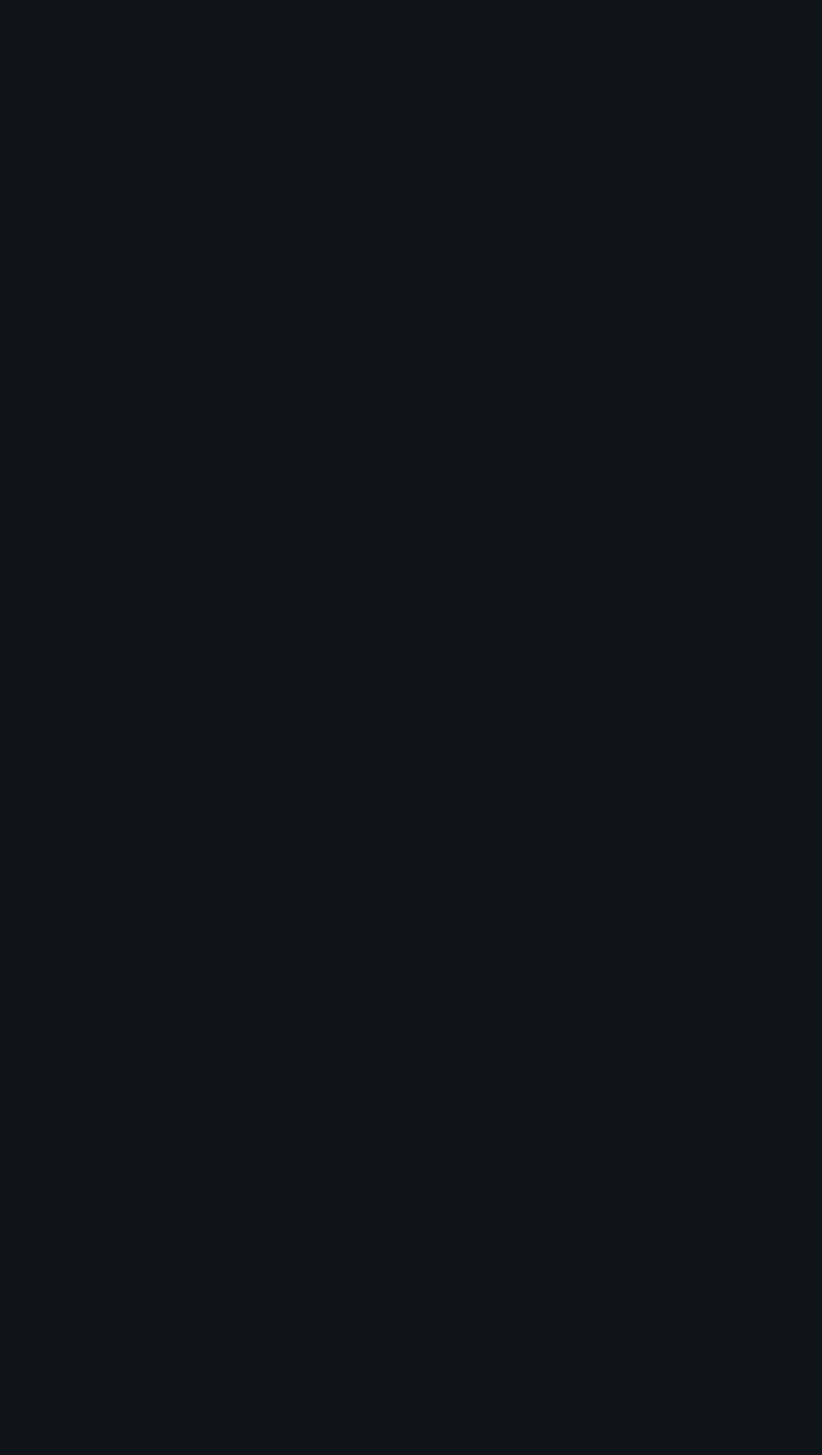
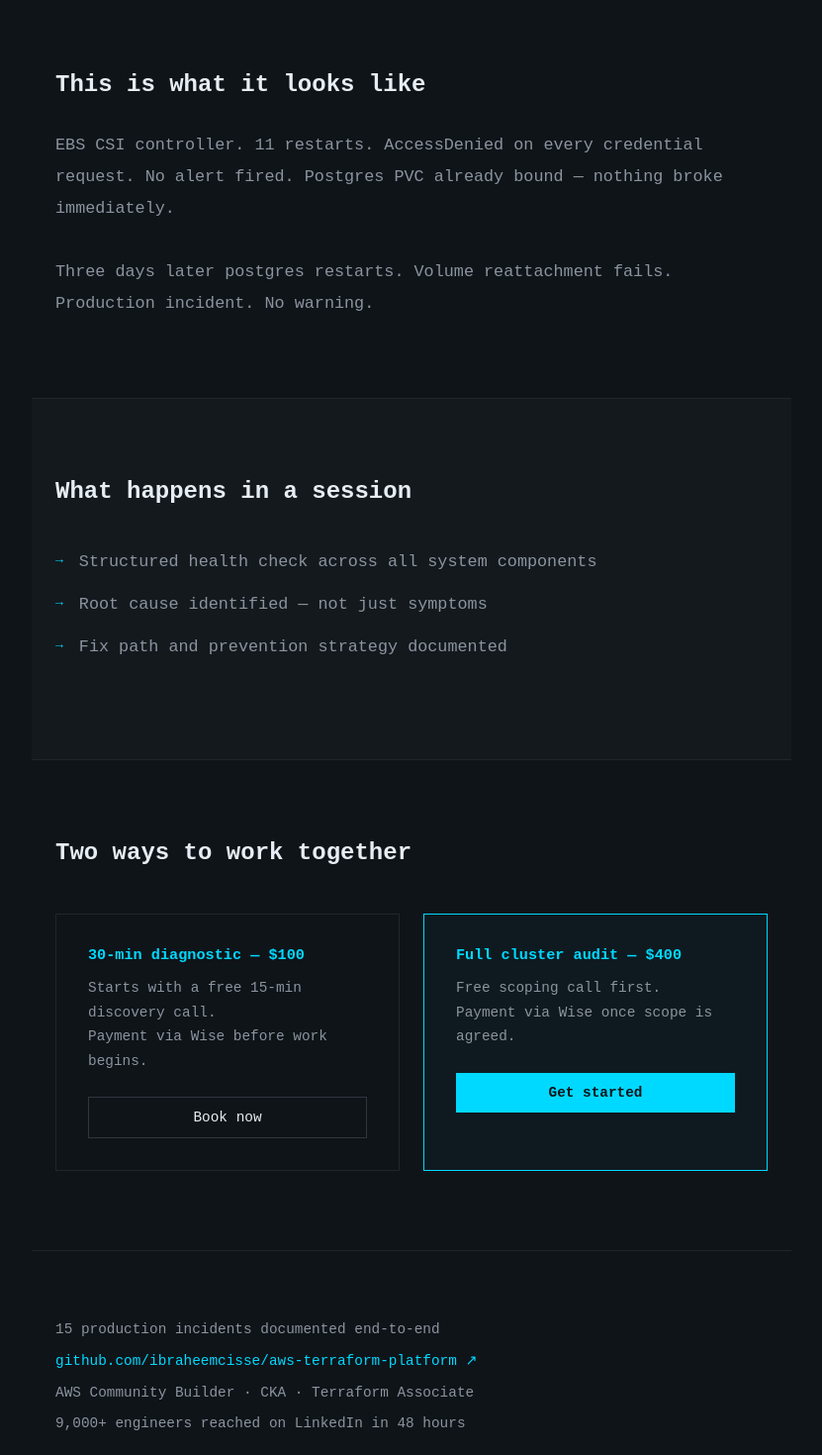
Before and after one commit to ibraheemcisse/ioc-labs, a React (Vite) app: page / in a window 1280 px wide. Shown: the part 1260-2730 px from the top of the page at 99% size, without its empty margins (224-1055 px from the left). Before the commit the page ends 800 px from the top, so only its background shows below. Built offline with nearby package versions, Linux system fonts and the light colour scheme.

Commit message:
fix: full landing page all sections

```diff
--- a/src/App.tsx
+++ b/src/App.tsx
@@ -1,6 +1,8 @@
 export default function App() {
   return (
     <div style={{fontFamily: 'monospace', background: '#0f1419', color: '#e6edf3', minHeight: '100vh'}}>
+
+      {/* Hero */}
       <section style={{padding: '120px 24px 80px', borderBottom: '1px solid #21262d', maxWidth: '768px', margin: '0 auto'}}>
         <h1 style={{fontSize: 'clamp(2rem, 6vw, 4rem)', fontWeight: 'bold', lineHeight: 1.2, marginBottom: '32px'}}>
           Your cluster looks healthy.<br/>
@@ -22,6 +24,113 @@ export default function App() {
           </a>
         </div>
       </section>
+
+      {/* Video */}
+      <section style={{padding: '80px 24px', borderBottom: '1px solid #21262d', maxWidth: '768px', margin: '0 auto'}}>
+        <div style={{position: 'relative', paddingBottom: '56.25%', height: 0, overflow: 'hidden'}}>
+          <iframe
+            style={{position: 'absolute', top: 0, left: 0, width: '100%', height: '100%', border: '1px solid #21262d'}}
+            src="https://www.youtube.com/embed/wemB4mq58Nk"
+            title="EKS Cluster Hidden Failure Demo"
+            allowFullScreen
+          />
+        </div>
+      </section>
+
+      {/* Example */}
+      <section style={{padding: '80px 24px', borderBottom: '1px solid #21262d', maxWidth: '768px', margin: '0 auto'}}>
+        <h2 style={{fontSize: '1.5rem', fontWeight: 'bold', marginBottom: '32px'}}>This is what it looks like</h2>
+        <p style={{color: '#8b949e', lineHeight: 1.9, fontSize: '1.05rem'}}>
+          EBS CSI controller. 11 restarts. AccessDenied on every credential request.
+          No alert fired. Postgres PVC already bound — nothing broke immediately.
+          <br/><br/>
+          Three days later postgres restarts. Volume reattachment fails.
+          Production incident. No warning.
+        </p>
+      </section>
+
+      {/* What I Do */}
+      <section style={{padding: '80px 24px', borderBottom: '1px solid #21262d', background: 'rgba(255,255,255,0.02)', maxWidth: '768px', margin: '0 auto'}}>
+        <h2 style={{fontSize: '1.5rem', fontWeight: 'bold', marginBottom: '48px'}}>What happens in a session</h2>
+        {['Structured health check across all system components',
+          'Root cause identified — not just symptoms',
+          'Fix path and prevention strategy documented'].map((item, i) => (
+          <div key={i} style={{display: 'flex', gap: '16px', marginBottom: '24px', alignItems: 'flex-start'}}>
+            <span style={{color: '#00d9ff', fontWeight: 'bold', flexShrink: 0}}>→</span>
+            <span style={{color: '#8b949e', fontSize: '1.05rem'}}>{item}</span>
+          </div>
+        ))}
+      </section>
+
+      {/* Offer */}
+      <section style={{padding: '80px 24px', borderBottom: '1px solid #21262d', maxWidth: '768px', margin: '0 auto'}}>
+        <h2 style={{fontSize: '1.5rem', fontWeight: 'bold', marginBottom: '48px'}}>Two ways to work together</h2>
+        <div style={{display: 'grid', gridTemplateColumns: 'repeat(auto-fit, minmax(280px, 1fr))', gap: '24px'}}>
+          <div style={{border: '1px solid #21262d', padding: '32px'}}>
+            <h3 style={{color: '#00d9ff', fontWeight: 'bold', marginBottom: '12px'}}>30-min diagnostic — $100</h3>
+            <p style={{color: '#8b949e', fontSize: '0.9rem', marginBottom: '24px', lineHeight: 1.7}}>
+              Starts with a free 15-min discovery call.<br/>
+              Payment via Wise before work begins.
+            </p>
+            <a href="https://calendly.com/ibrahim-umar-cisse/30min" target="_blank" rel="noopener noreferrer"
+              style={{display: 'block', textAlign: 'center', border: '1px solid #30363d', color: '#e6edf3', padding: '12px', textDecoration: 'none', fontSize: '0.9rem'}}>
+              Book now
+            </a>
+          </div>
+          <div style={{border: '1px solid #00d9ff', padding: '32px', background: 'rgba(0,217,255,0.03)'}}>
+            <h3 style={{color: '#00d9ff', fontWeight: 'bold', marginBottom: '12px'}}>Full cluster audit — $400</h3>
+            <p style={{color: '#8b949e', fontSize: '0.9rem', marginBottom: '24px', lineHeight: 1.7}}>
+              Free scoping call first.<br/>
+              Payment via Wise once scope is agreed.
+            </p>
+            <a href="https://calendly.com/ibrahim-umar-cisse/30min" target="_blank" rel="noopener noreferrer"
+              style={{display: 'block', textAlign: 'center', background: '#00d9ff', color: '#0f1419', padding: '12px', textDecoration: 'none', fontSize: '0.9rem', fontWeight: 'bold'}}>
+              Get started
+            </a>
+          </div>
+        </div>
+      </section>
+
+      {/* Proof */}
+      <section style={{padding: '64px 24px', borderBottom: '1px solid #21262d', maxWidth: '768px', margin: '0 auto'}}>
+        <div style={{color: '#8b949e', fontSize: '0.9rem', lineHeight: 2.2}}>
+          <p>15 production incidents documented end-to-end</p>
+          <p>
+            <a href="https://github.com/ibraheemcisse/aws-terraform-platform" target="_blank" rel="noopener noreferrer"
+              style={{color: '#00d9ff', textDecoration: 'none'}}>
+              github.com/ibraheemcisse/aws-terraform-platform ↗
+            </a>
+          </p>
+          <p>AWS Community Builder · CKA · Terraform Associate</p>
+          <p>9,000+ engineers reached on LinkedIn in 48 hours</p>
+        </div>
+      </section>
+
+      {/* Footer */}
+      <footer style={{padding: '64px 24px', maxWidth: '768px', margin: '0 auto'}}>
+        <div style={{color: '#8b949e', fontSize: '0.85rem', lineHeight: 2}}>
+          <p>Also available: technical writing, architecture diagrams, runbooks alongside real engineering work.</p>
+          <p>Open to full-time and contract SRE / DevOps / Platform Engineering roles. Remote or KL-based.</p>
+          <div style={{marginTop: '24px', paddingTop: '24px', borderTop: '1px solid #21262d'}}>
+            <a href="mailto:ibrahim.umar.cisse@gmail.com" style={{color: '#00d9ff', textDecoration: 'none'}}>
+              ibrahim.umar.cisse@gmail.com
+            </a>
+            {' · '}
+            <a href="https://ioc-labs.com" style={{color: '#8b949e', textDecoration: 'none'}}>
+              ioc-labs.com
+            </a>
+            {' · '}
+            <a href="https://linkedin.com/in/ibraheemcisse" style={{color: '#8b949e', textDecoration: 'none'}}>
+              LinkedIn
+            </a>
+            {' · '}
+            <a href="https://github.com/ibraheemcisse" style={{color: '#8b949e', textDecoration: 'none'}}>
+              GitHub
+            </a>
+          </div>
+        </div>
+      </footer>
+
     </div>
   );
 }
```
